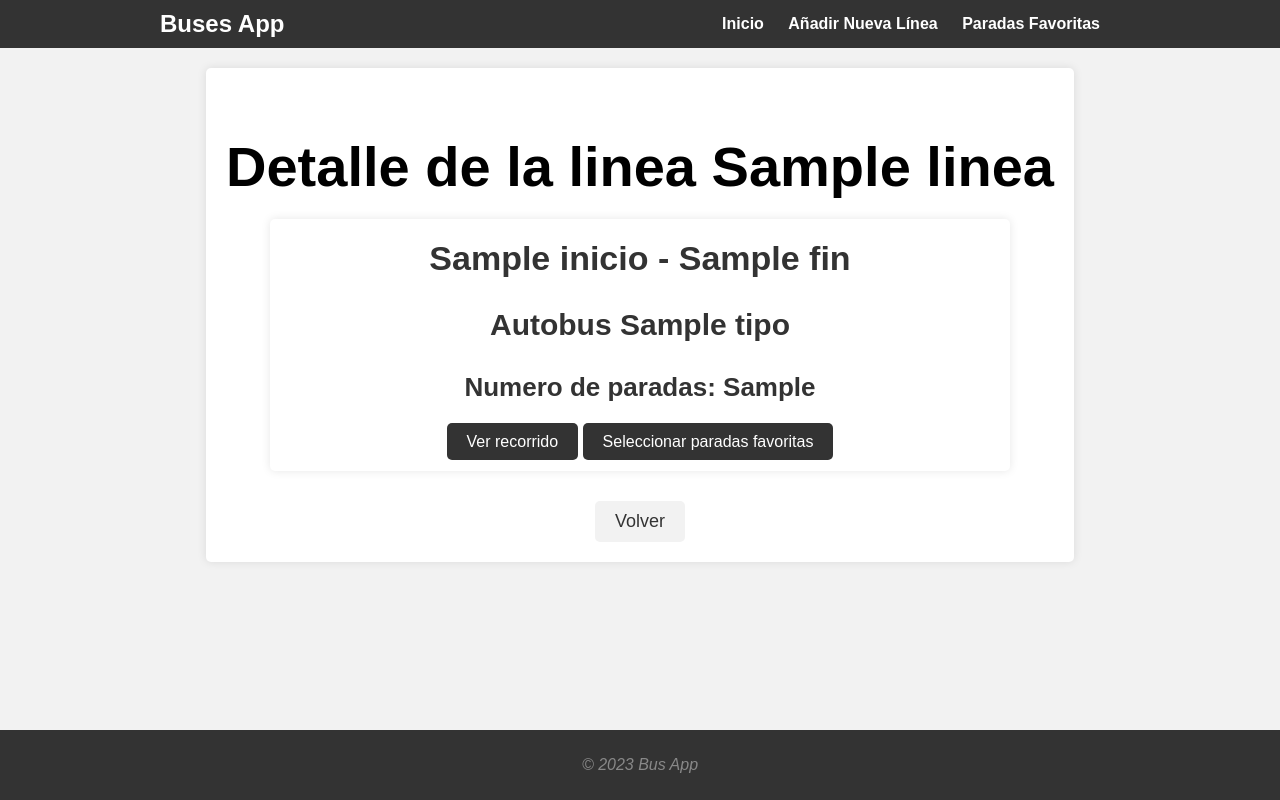
After one commit to nachodorado98/Flask-Buses-App, a Python web app: template python/src/templates/detalle.html in a window 1280 px wide. The commit adds this page. Run offline with Jinja, Linux system fonts and the light colour scheme; the template is opened without the code that fills it: most values are stand-ins (such as "Sample title", 1, 10 or a date in 2020).

Commit message:
Creacion pagina detalle linea

```diff
--- a/python/src/__init__.py
+++ b/python/src/__init__.py
@@ -2,6 +2,7 @@ from flask import Flask
 
 from .blueprints.inicio import bp_inicio
 from .blueprints.anadir_lineas import bp_anadir_lineas
+from .blueprints.detalle_linea import bp_detalle_linea
 
 # Funcion para crear la instancia de la aplicacion
 def crear_app(configuracion:object)->Flask:
@@ -12,5 +13,6 @@ def crear_app(configuracion:object)->Flask:
 
 	app.register_blueprint(bp_inicio)
 	app.register_blueprint(bp_anadir_lineas)
+	app.register_blueprint(bp_detalle_linea)
 
 	return app
--- a/python/src/static/inicio.css
+++ b/python/src/static/inicio.css
@@ -62,6 +62,7 @@ main {
 main h2 {
     font-size: 56px;
     margin-bottom: 20px;
+    text-align: center;
 }
 
 .contenedor-tabla {
@@ -204,3 +205,92 @@ p {
     color: #ff6600;
     transform: scale(1.05);
 }
+
+.contenedor-detalle {
+    max-width: 700px;
+    margin: 0 auto;
+    padding: 20px;
+    background-color: #fff;
+    border-radius: 5px;
+    box-shadow: 0 0 10px rgba(0, 0, 0, 0.1);
+    text-align: center;
+}
+
+.texto-inicio-fin {
+    color: #333;
+    font-size: 34px;
+    margin-bottom: 30px;
+    margin-top: 0px;
+}
+
+.texto-tipo {
+    color: #333;
+    font-size: 30px;
+    margin-bottom: 30px;
+    margin-top: 0px;
+}
+
+.texto-numero-paradas {
+    color: #333;
+    font-size: 26px;
+    margin-bottom: 30px;
+    margin-top: 20px;
+}
+
+.seleccion-1-button {
+    background-color: #333;
+    color: #fff;
+    border: none;
+    padding: 10px 20px;
+    margin-top: 10px;
+    cursor: pointer;
+    border-radius: 5px;
+    font-size: 16px;
+    text-decoration: none;
+}
+
+.seleccion-1-button:hover {
+    background-color: #555;
+}
+
+.seleccion-2-button {
+    background-color: #333;
+    color: #fff;
+    border: none;
+    padding: 10px 20px;
+    margin-top: 10px;
+    cursor: pointer;
+    border-radius: 5px;
+    font-size: 16px;
+    text-decoration: none;
+}
+
+.seleccion-2-button:hover {
+    background-color: #555;
+}
+
+.contenedor-no-paradas {
+    text-align: center;
+    margin-top: 20px;
+}
+
+.contenedor-volver {
+    text-align: center;
+    margin-top: 20px;
+}
+
+.volver-button {
+    display: inline-block;
+    padding: 10px 20px;
+    margin-top: 10px;
+    background-color: #f2f2f2;
+    color: #333;
+    text-decoration: none;
+    border-radius: 5px;
+    font-size: 18px;
+}
+
+.volver-button:hover {
+    color: #ff6600;
+    transform: scale(1.05);
+}
--- /dev/null
+++ b/python/src/templates/detalle.html
@@ -0,0 +1,26 @@
+{% extends 'inicio.html' %}
+
+{% block pestana %}Detalle Linea {{ linea }}{% endblock pestana %}
+
+{% block titulo %}Detalle de la linea {{ linea }}{% endblock titulo %}
+
+{% block principal %}
+
+<div class="contenedor-detalle">
+    <h1 class="texto-inicio-fin">{{ inicio }} - {{ fin }}</h1>
+    <h2 class="texto-tipo">Autobus {{ tipo }}</h2>
+    {% if numero_paradas %}
+        <h3 class="texto-numero-paradas">Numero de paradas: {{ numero_paradas }}</h3>
+        <a href="#" class="seleccion-1-button">Ver recorrido</a>
+        <a href="#" class="seleccion-2-button">Seleccionar paradas favoritas</a>
+    {% else %}
+        <div class="contenedor-no-paradas">
+            <p>No hay informacion de las paradas de esta linea.</p>
+        </div>
+    {% endif %}
+</div>
+<div class="contenedor-volver">
+    <a href="/" class="volver-button">Volver</a>
+</div>
+
+{% endblock principal %}
--- a/python/src/templates/inicio.html
+++ b/python/src/templates/inicio.html
@@ -37,7 +37,7 @@
                     <tbody>
                         {% for linea in lineas_recorridas %}
                             <tr>
-                                <td><a href="#">{{ linea[0] }}</a></td>
+                                <td><a href="/detalle_linea/{{ linea[0] }}">{{ linea[0] }}</a></td>
                                 <td>{{ linea[1] }}</td>
                                 <td>{{ linea[2] }}</td>
                             </tr>
```
Also changed, not shown: python/src/blueprints/detalle_linea.py (added, +18 -0 lines), python/src/database/conexion.py (+28 -0 lines), python/tests/testapp/test_detalle.py (added, +37 -0 lines), python/tests/testdatabase/test_tablas.py (+29 -1 lines).
